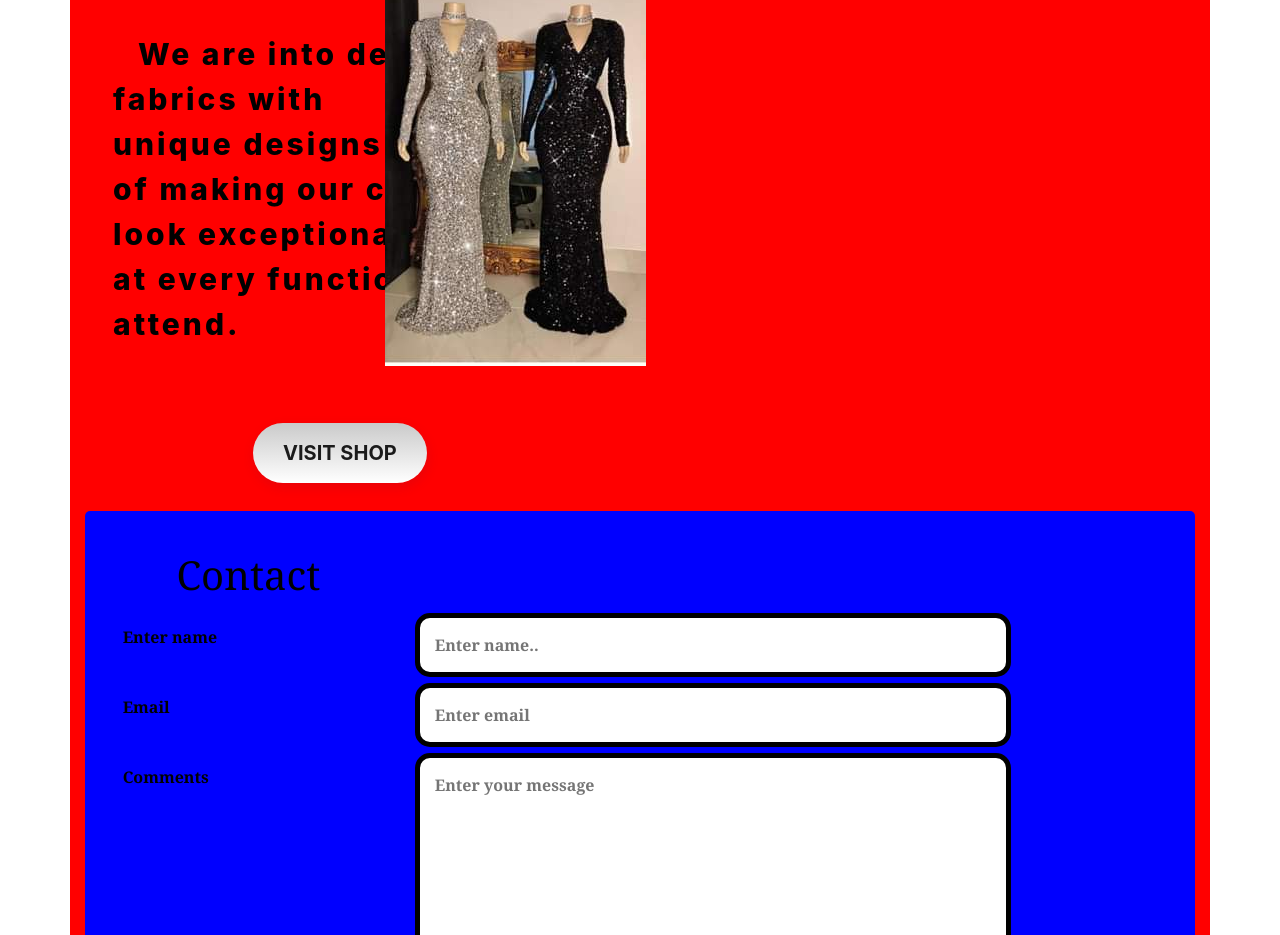
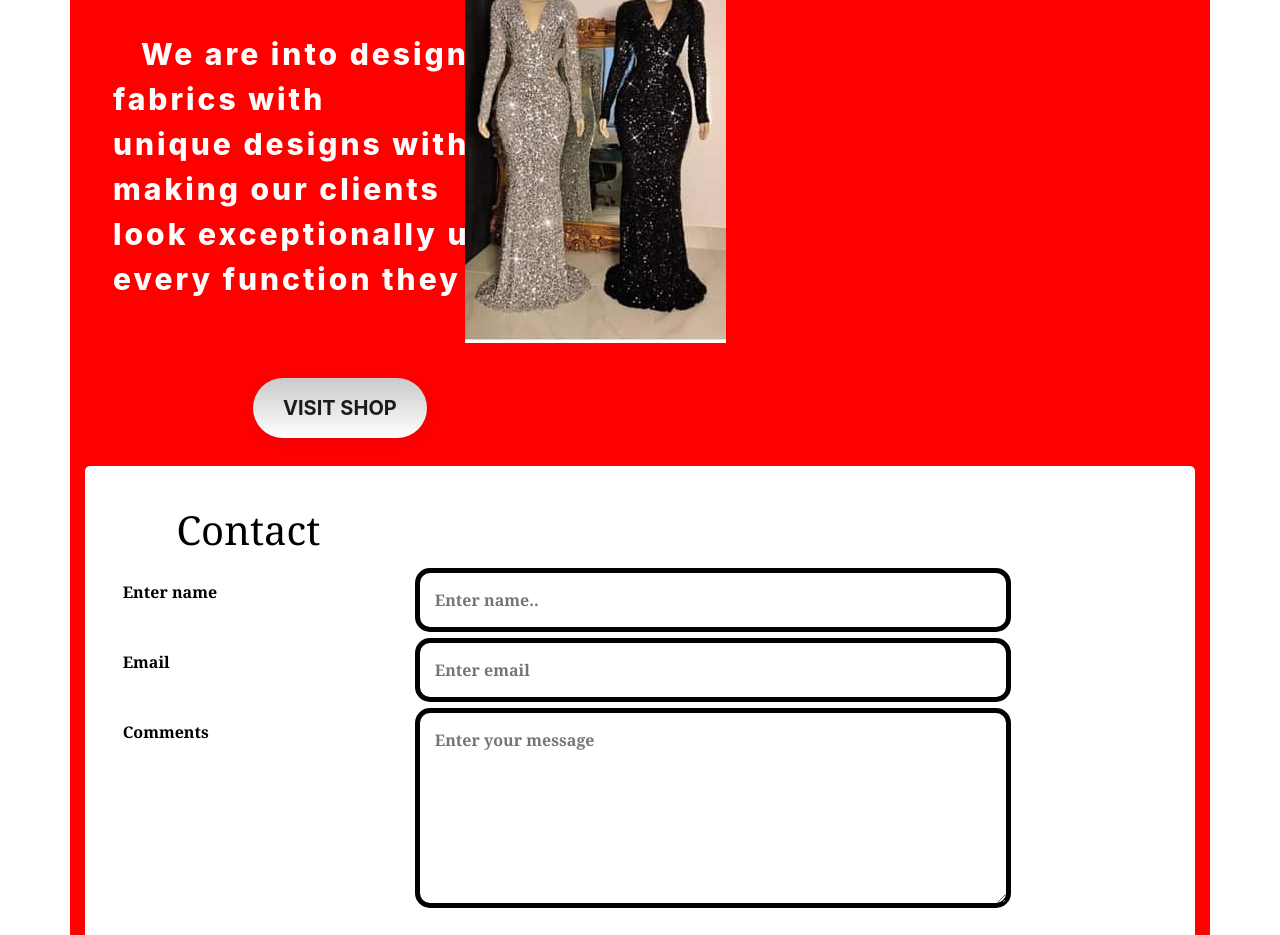
Before and after one commit to Chizzy250/2p-s-fashion-, a plain HTML site: page index.html in a window 1280 px wide. Shown: the part 264-1199 px from the top of the page. Drawn offline with nearby package versions, Linux system fonts and the light colour scheme.

Commit message:
Update index.html

```diff
--- a/index.html
+++ b/index.html
@@ -37,7 +37,7 @@
     .content {
         position: relative;
         display: flex;
-        width: 50%;
+        width: 60%;
         align-items: center;
         justify-content: space-between;
     }
@@ -65,7 +65,7 @@
         font-weight: 800;
         letter-spacing: .1em;
         margin-top: 40px;
-        color: black;
+        color: white;
      }
 
      .btn3 {
@@ -116,7 +116,7 @@ header {
         position: absolute;
         width: auto;
         margin-top: 1px;
-        padding-left: 300px;
+        padding-left: 380px;
         justify-content: flex-end;
 
     }
@@ -168,7 +168,7 @@ input[type=submit]:hover {
 .contain {
   border-radius: 5px;
   padding: 40px;
-  background-color: blue;
+  background-color: white;
   height: auto;
   width: auto;
   background-position: center;
```
